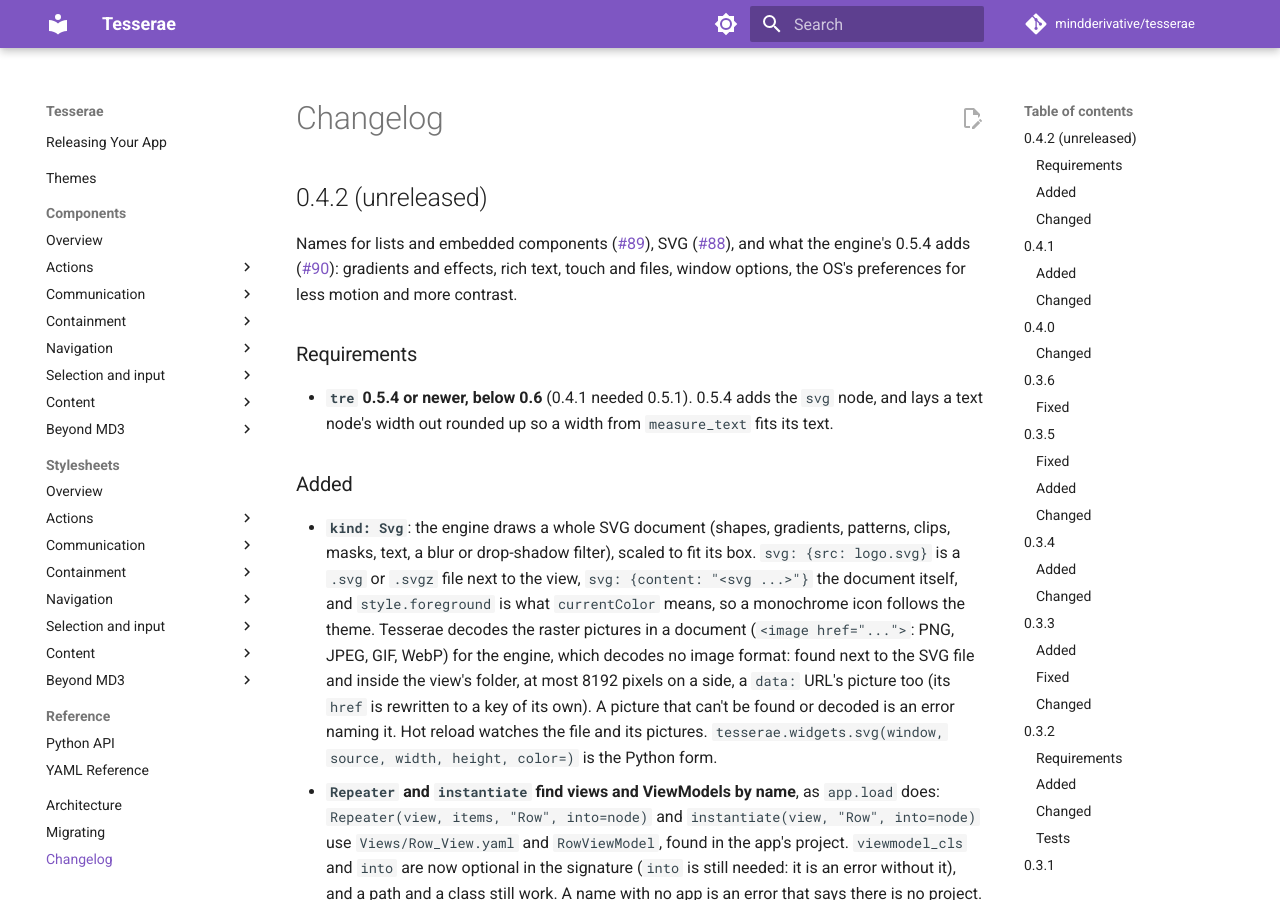
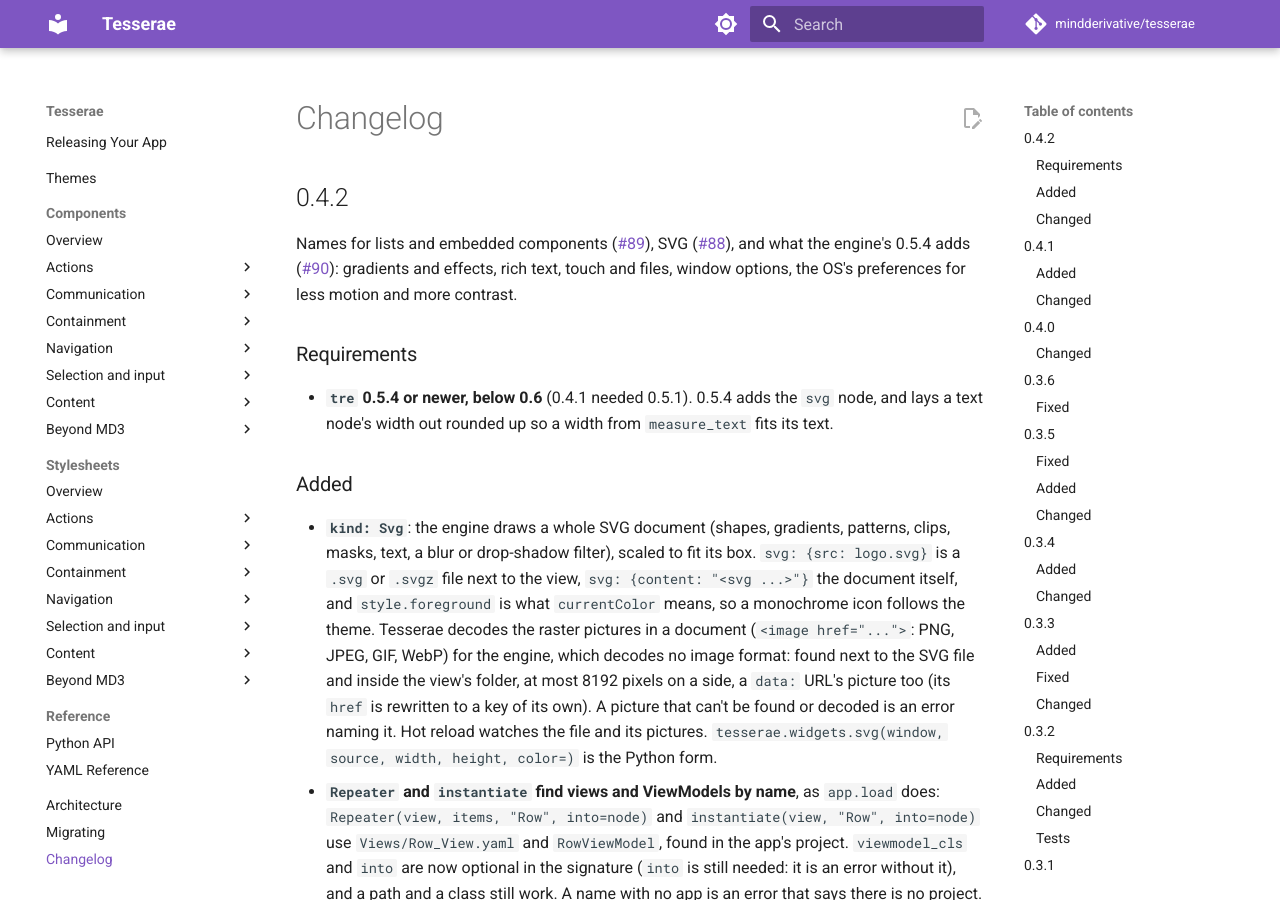
Before and after one commit to mindderivative/tesserae, an MkDocs documentation site: the page built from docs/changelog.md, in a window 1280 px wide and 900 px high. Built offline with MkDocs 1.6.1 and Material for MkDocs 9.7.7, drawn with Linux system fonts in a browser that asks for light colours; comment, search, counter and statistics services are not loaded.

Commit message:
Tesserae 0.4.2
The version is 0.4.2 and the changelog's section is headed for release:
SVG (#88), names for lists and embedded components (#89), and tre 0.5.4's
gradients, effects, rich text, gestures, window options and OS preferences (#90).

Co-Authored-By: Claude Sonnet 5.5 <noreply@anthropic.com>

```diff
--- a/docs/changelog.md
+++ b/docs/changelog.md
@@ -1,6 +1,6 @@
 # Changelog
 
-## 0.4.2 (unreleased)
+## 0.4.2
 
 Names for lists and embedded components ([#89](https://github.com/mindderivative/tesserae/issues/89)), SVG
 ([#88](https://github.com/mindderivative/tesserae/issues/88)), and what the engine's 0.5.4 adds
--- a/pyproject.toml
+++ b/pyproject.toml
@@ -4,7 +4,7 @@ build-backend = "hatchling.build"
 
 [project]
 name = "tesserae-ui"  # on PyPI; `tesserae` there is an unrelated project. The import name stays `tesserae`.
-version = "0.4.2.dev0"
+version = "0.4.2"
 description = "A pyCopper-style declarative Python GUI framework, powered by the Tesserae Render Engine (tre)."
 readme = "README.md"
 license = "MIT"
```
